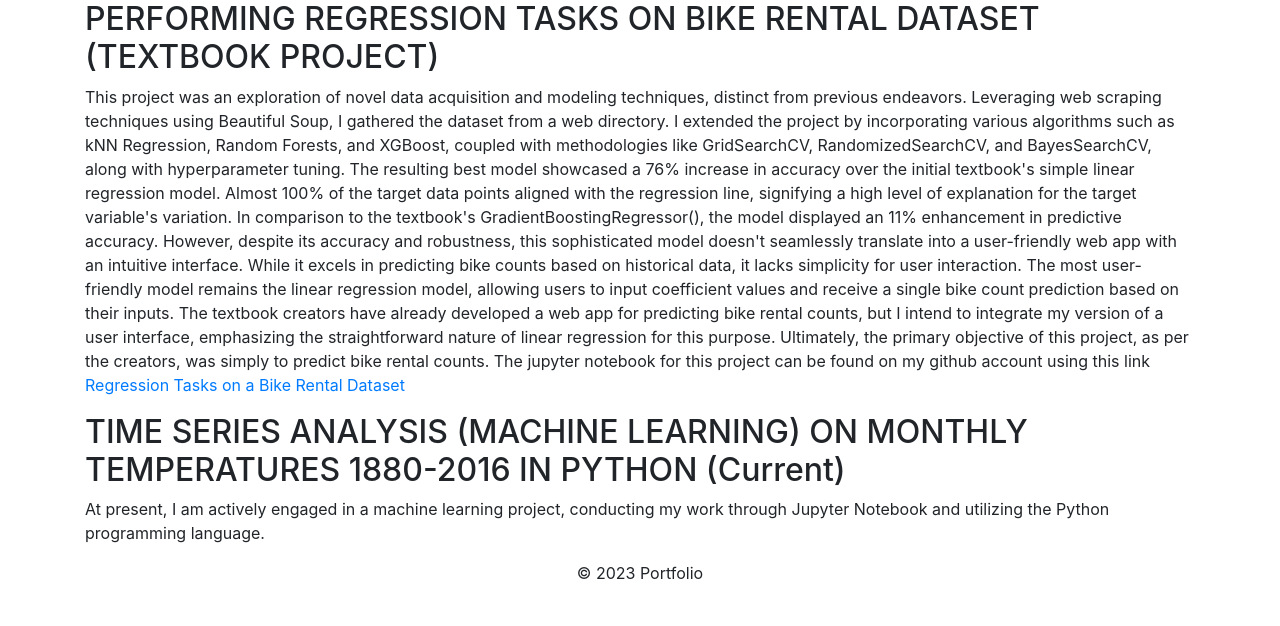
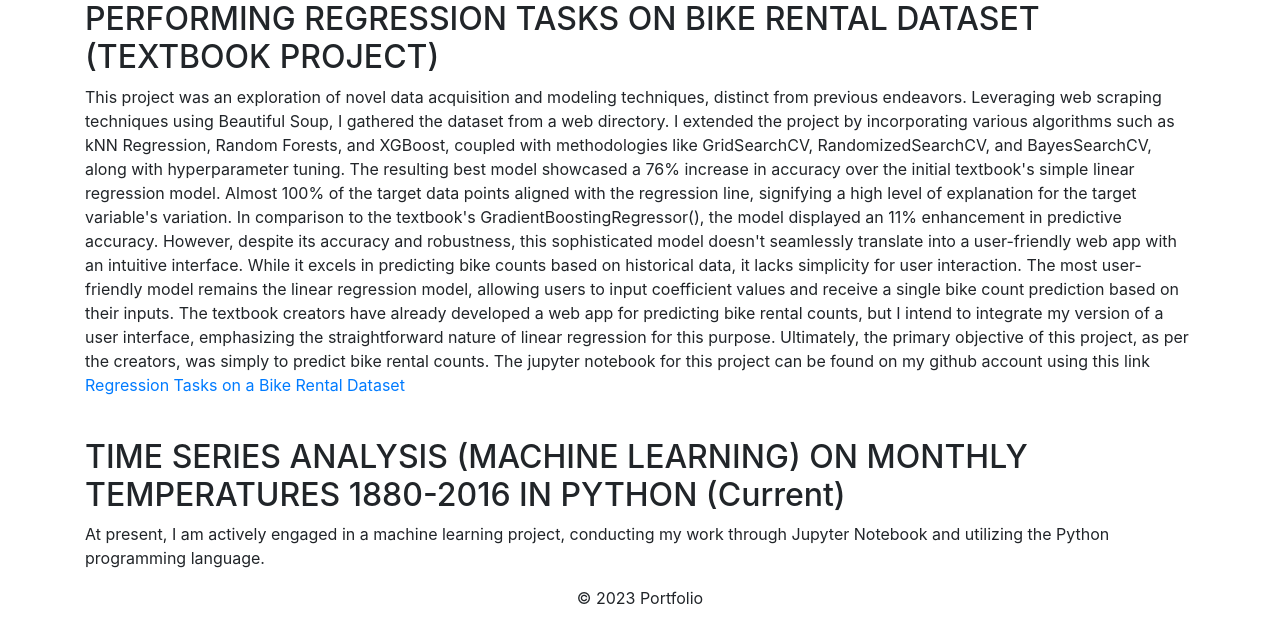
Before and after one commit to christopherbrunswick/portfolio, a Flask app: page /projects in a window 1280 px wide. Shown: the part 1574-2200 px from the top of the page. Before the commit the page ends 2153 px from the top, so only its background shows below. Run offline with Flask 2, Linux system fonts and the light colour scheme; some libraries are stand-ins or nearby versions.

Commit message:
updated css

```diff
--- a/static/css/styles.css
+++ b/static/css/styles.css
@@ -49,7 +49,7 @@ body {
   padding-bottom: 25px;
 }
 
-.projecet-6 {
+.project-6 {
   padding-bottom: 25px;
 }
 
```
